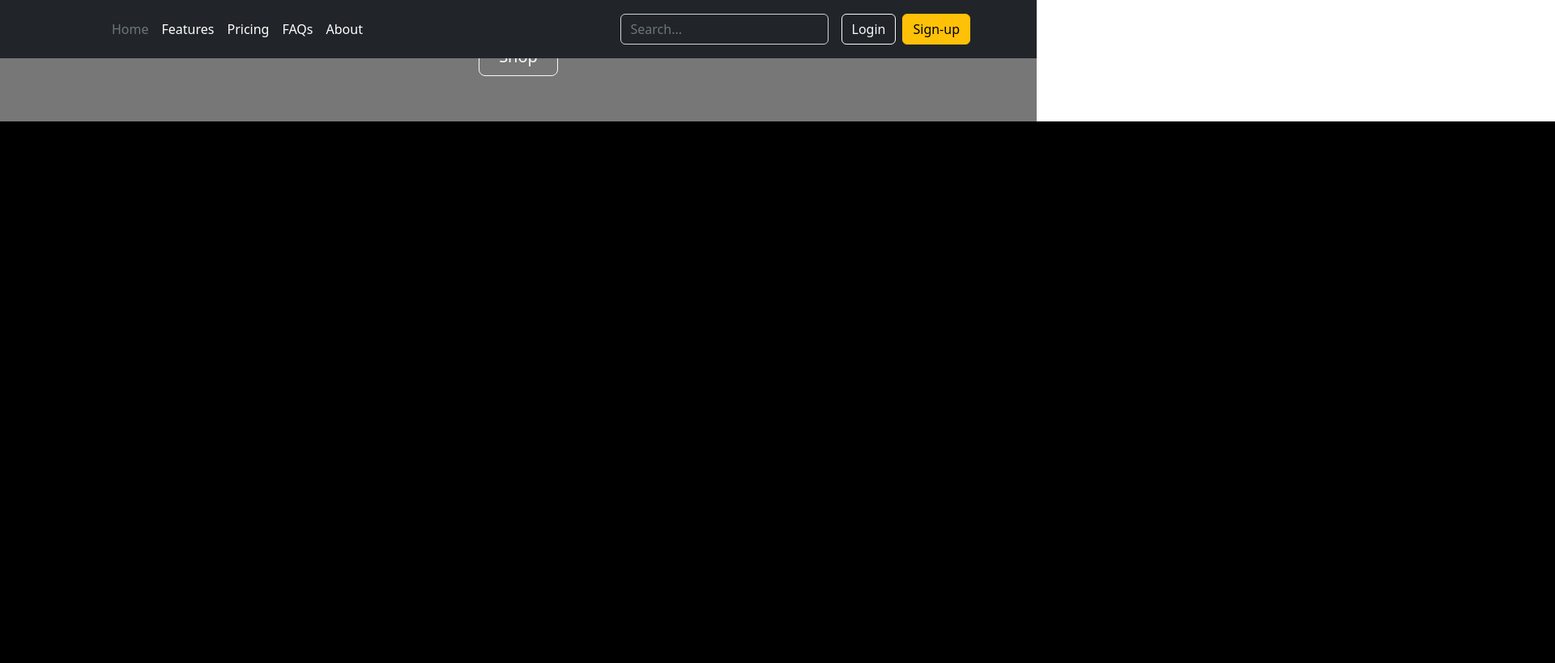
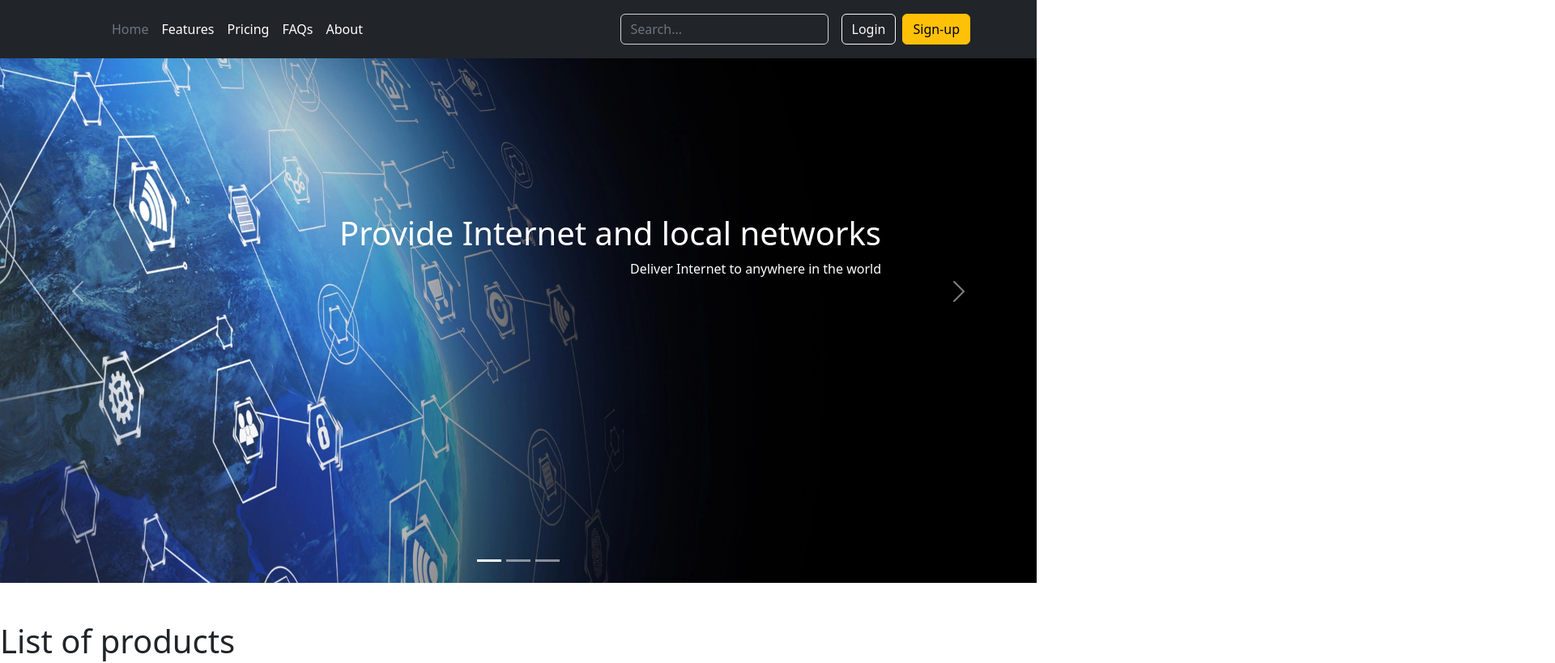
Before and after one commit to Drebedenb/backend-hightech-digit, a React (Create React App) app in the folder client/: page / in a window 1280 px wide. Shown: the top 819 px of the page at 81% size, 1920 px wide, since content can reach past the window. Built offline with nearby package versions, Linux system fonts and the light colour scheme.

Commit message:
Carousel on frontend works

```diff
--- a/client/public/index.html
+++ b/client/public/index.html
@@ -24,7 +24,9 @@
       work correctly both with client-side routing and a non-root public URL.
       Learn how to configure a non-root public URL by running `npm run build`.
     -->
-    <title>React App</title>
+    <script src="https://cdn.jsdelivr.net/npm/bootstrap@5.3.0-alpha1/dist/js/bootstrap.bundle.min.js" integrity="sha384-w76AqPfDkMBDXo30jS1Sgez6pr3x5MlQ1ZAGC+nuZB+EYdgRZgiwxhTBTkF7CXvN" crossorigin="anonymous"></script>
+    <link href="https://cdn.jsdelivr.net/npm/bootstrap@5.3.0-alpha1/dist/css/bootstrap.min.css" rel="stylesheet" integrity="sha384-GLhlTQ8iRABdZLl6O3oVMWSktQOp6b7In1Zl3/Jr59b6EGGoI1aFkw7cmDA6j6gD" crossorigin="anonymous">
+    <title>HightecDigit</title>
   </head>
   <body>
     <noscript>You need to enable JavaScript to run this app.</noscript>
--- a/client/src/components/Carousel/Carousel.jsx
+++ b/client/src/components/Carousel/Carousel.jsx
@@ -1,84 +1,52 @@
 import React from 'react';
-import laptop from "../../images/laptop.svg"
+import 'bootstrap/dist/css/bootstrap.min.css';
+import technologies from "../../images/technologies.webp"
+import "./carousel.css"
 
 const Carousel = () => {
     return (
-        <div id="myCarousel" className="carousel slide" data-bs-ride="carousel">
+        <div id="carouselExampleIndicators" className="carousel slide carousel-fade" data-bs-ride="true">
             <div className="carousel-indicators">
-                <button type="button" data-bs-target="#myCarousel" data-bs-slide-to="0" className=""
-                        aria-label="Slide 1"></button>
-                <button type="button" data-bs-target="#myCarousel" data-bs-slide-to="1" aria-label="Slide 2"
-                        className="active" aria-current="true"></button>
-                <button type="button" data-bs-target="#myCarousel" data-bs-slide-to="2" aria-label="Slide 3"
-                        className=""></button>
+                <button type="button" data-bs-target="#carouselExampleIndicators" data-bs-slide-to="0"
+                        className="active" aria-current="true" aria-label="Slide 1"></button>
+                <button type="button" data-bs-target="#carouselExampleIndicators" data-bs-slide-to="1"
+                        aria-label="Slide 2"></button>
+                <button type="button" data-bs-target="#carouselExampleIndicators" data-bs-slide-to="2"
+                        aria-label="Slide 3"></button>
             </div>
             <div className="carousel-inner">
-                <div className="carousel-item">
-                    <svg className="bd-placeholder-img" width="100%" height="100%" xmlns={laptop}
-                         aria-hidden="true" preserveAspectRatio="xMidYMid slice" focusable="false">
-                        <rect width="100%" height="100%" fill="#777"></rect>
-                    </svg>
-
-                    <div className="container">
-                        <div className="carousel-caption text-start">
-                            <h1>Example headline.</h1>
-                            <p>Some representative placeholder content for the first slide of the carousel.</p>
-                            <p>
-                                <button type="button"
-                                        className="btn btn-outline-light btn-lg px-4">Sign in
-                                </button>
-                            </p>
-                        </div>
-                    </div>
-                </div>
                 <div className="carousel-item active">
-                    <svg className="bd-placeholder-img" width="100%" height="100%" xmlns={laptop}
-                         aria-hidden="true" preserveAspectRatio="xMidYMid slice" focusable="false">
-                        <rect width="100%" height="100%" fill="#777"></rect>
-                    </svg>
-
-                    <div className="container">
-                        <div className="carousel-caption">
-                            <h1>Another example headline.</h1>
-                            <p>Some representative placeholder content for the second slide of the carousel.</p>
-                            <p>
-                                <button type="button"
-                                        className="btn btn-outline-light btn-lg px-4">Shop
-                                </button>
-                            </p>
-                        </div>
+                    <img src={technologies} className="d-block w-100" alt="..."/>
+                    <div className="carousel-caption d-none d-md-block text-end">
+                        <h1>Provide Internet and local networks</h1>
+                        <p>Deliver Internet to anywhere in the world</p>
                     </div>
                 </div>
                 <div className="carousel-item">
-                    <svg className="bd-placeholder-img" width="100%" height="100%" xmlns={laptop}
-                         aria-hidden="true" preserveAspectRatio="xMidYMid slice" focusable="false">
-                        <rect width="100%" height="100%" fill="#777"></rect>
-                    </svg>
-
-                    <div className="container">
-                        <div className="carousel-caption text-end">
-                            <h1>One more for good measure.</h1>
-                            <p>Some representative placeholder content for the third slide of this carousel.</p>
-                            <p>
-                                <button type="button"
-                                        className="btn btn-outline-light btn-lg px-4">To cart
-                                </button>
-                            </p>
-                        </div>
+                    <img src={technologies} className="d-block w-100" alt="..."/>
+                    <div className="carousel-caption d-none d-md-block text-end">
+                        <h1>Get Wi-Fi everywhere</h1>
+                        <p>Stable connection and fastest speeds for you</p>
+                    </div>
+                </div>
+                <div className="carousel-item">
+                    <img src={technologies} className="d-block w-100" alt="..."/>
+                    <div className="carousel-caption d-none d-md-block text-end">
+                        <h1>Server work and analytics</h1>
+                        <p>For those who think really out-the-box</p>
                     </div>
                 </div>
             </div>
-            <button className="carousel-control-prev" type="button" data-bs-target="#myCarousel" data-bs-slide="prev">
+            <button className="carousel-control-prev" type="button" data-bs-target="#carouselExampleIndicators"
+                    data-bs-slide="prev">
                 <span className="carousel-control-prev-icon" aria-hidden="true"></span>
                 <span className="visually-hidden">Previous</span>
             </button>
-            <button className="carousel-control-next" type="button" data-bs-target="#myCarousel" data-bs-slide="next">
+            <button className="carousel-control-next" type="button" data-bs-target="#carouselExampleIndicators"
+                    data-bs-slide="next">
                 <span className="carousel-control-next-icon" aria-hidden="true"></span>
                 <span className="visually-hidden">Next</span>
             </button>
-            <div>
-                <img src={laptop} alt=""/>
-            </div>
         </div>
     );
 };
--- /dev/null
+++ b/client/src/components/Carousel/carousel.css
@@ -0,0 +1,7 @@
+.carousel-item {
+    vertical-align: center;
+}
+
+.carousel-caption {
+    margin-bottom: 25%;
+}
--- a/client/src/pages/Main.js
+++ /dev/null
@@ -1,16 +0,0 @@
-import React from 'react';
-import Header from "../components/Header/Header";
-import Carousel from "../components/Carousel/Carousel";
-import Cards from "../components/Cards";
-
-const Main = () => {
-    return (
-        <div>
-            <Header/>
-            <Carousel/>
-            <Cards/>
-        </div>
-    );
-};
-
-export default Main;
--- /dev/null
+++ b/client/src/pages/MainPage,js/Main.js
@@ -0,0 +1,17 @@
+import React from 'react';
+import Header from "../../components/Header/Header";
+import Carousel from "../../components/Carousel/Carousel";
+import Cards from "../../components/Cards";
+import "./main.css"
+
+const Main = () => {
+    return (
+        <div className="main">
+            <Header/>
+            <Carousel/>
+            <Cards/>
+        </div>
+    );
+};
+
+export default Main;
--- /dev/null
+++ b/client/src/pages/MainPage,js/main.css
@@ -0,0 +1,2 @@
+.main {
+}
--- a/client/src/routes.js
+++ b/client/src/routes.js
@@ -2,7 +2,7 @@ import {Route, Routes} from "react-router-dom"
 import Account from "./pages/Account/Account";
 import DetailPage from "./pages/DetailPage/DetailPage";
 import OrderPage from "./pages/OrderPage/OrderPage";
-import Main from "./pages/Main";
+import Main from "./pages/MainPage,js/Main";
 import Login from "./pages/Login/Login";
 import SignUp from "./pages/SignUp/SignUp";
 
```
Also changed, not shown: client/src/images/technologies.webp (added), 1 other file (tests, documents, lock files or other folders).
